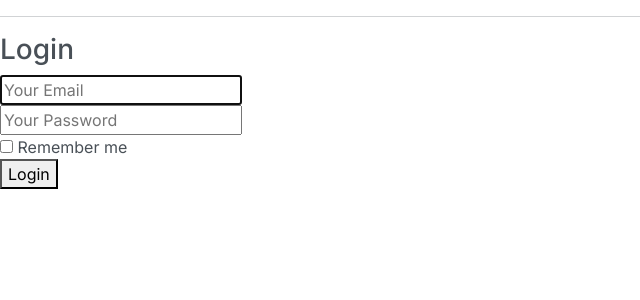
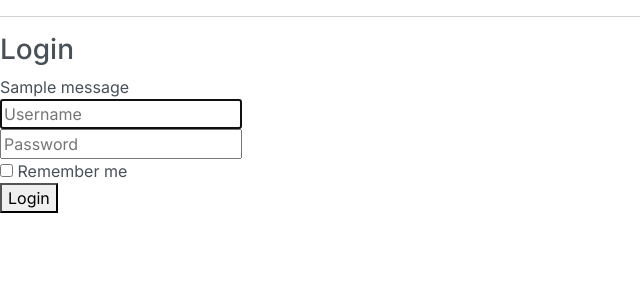
Before and after one commit to FadliAktsar/dashboard-in, a Flask app: template app/templates/auth/login.html in a window 1280 px wide. Shown: the part 67-367 px from the top of the page, without its empty margins (0-640 px from the left). Run offline with Flask 3, Linux system fonts and the light colour scheme; the template is opened without the code that fills it, so the values that code supplies are empty; tables that the repository leaves empty hold one stand-in row (values such as "Sample post"); one stand-in notice (Sample message) is shown; some libraries are stand-ins or nearby versions.

Commit message:
input coding halaman login

```diff
--- a/app/model/database/user.py
+++ b/app/model/database/user.py
@@ -4,7 +4,7 @@ class user(db.Model):
     id = db.Column(db.Integer, primary_key='True')
     username = db.Column(db.String(125), nullable=False)
     email = db.Column(db.String(80), unique=True, nullable=False)
-    password = db.Column(db.String(125), nullable=False)
+    password = db.Column(db.String(255), nullable=False)
 
     def __repr__(self):
         return f'<user {self.username}>'
--- a/app/register/routes.py
+++ b/app/register/routes.py
@@ -22,13 +22,11 @@ def register():
                 email=email,
                 password=generate_password_hash(password, method='scrypt')
             )
-
-            # Menambahkan dan commit ke database menggunakan session
             db.session.add(new_user)
             db.session.commit()
 
             flash('Registrasi berhasil.', category='success')
-            return redirect(url_for('auth.login'))
+            return redirect(url_for('login.login'))
 
         elif len(username) < 2:
             flash('Username harus lebih dari 1 karakter!', category='error')
--- a/app/templates/auth/login.html
+++ b/app/templates/auth/login.html
@@ -1,21 +1,26 @@
-{%extends 'base.html'%}
-
+{% extends 'base.html' %}
 {% block title %} Login {% endblock %}
-
 {% block content %}
 <div class="column is-4 is-offset-4">
     <h3 class="title">Login</h3>
     <div class="box">
+        {% with messages = get_flashed_messages() %}
+        {% if messages %}
+            <div class="notification">
+                {{ messages[0] }}
+            </div>
+        {% endif %}
+        {% endwith %}
         <form method="POST" action="{{ url_for('login.login') }}">
             <div class="field">
                 <div class="control">
-                    <input class="input is-large" type="email" name="email" placeholder="Your Email" autofocus="">
+                    <input class="input is-large" type="username" name="username" placeholder="Username" autofocus="">
                 </div>
             </div>
 
             <div class="field">
                 <div class="control">
-                    <input class="input is-large" type="password" name="password" placeholder="Your Password">
+                    <input class="input is-large" type="password" name="password" placeholder="Password">
                 </div>
             </div>
             <div class="field">
```
Also changed, not shown: app/login/routes.py (+17 -8 lines).
